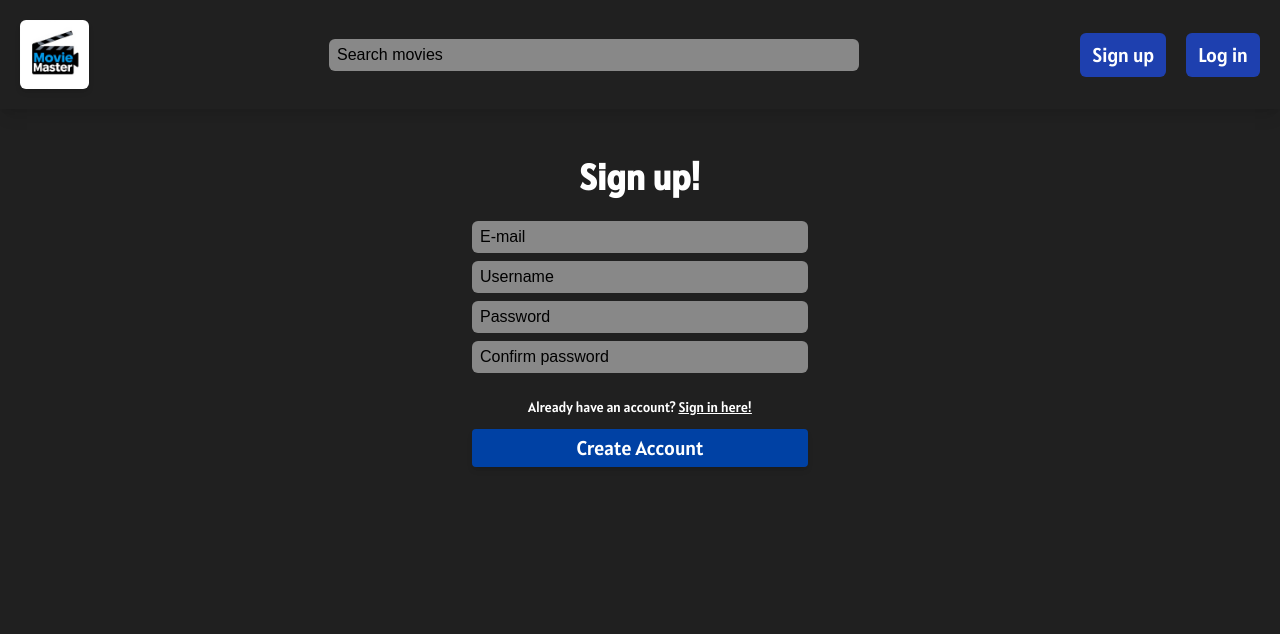
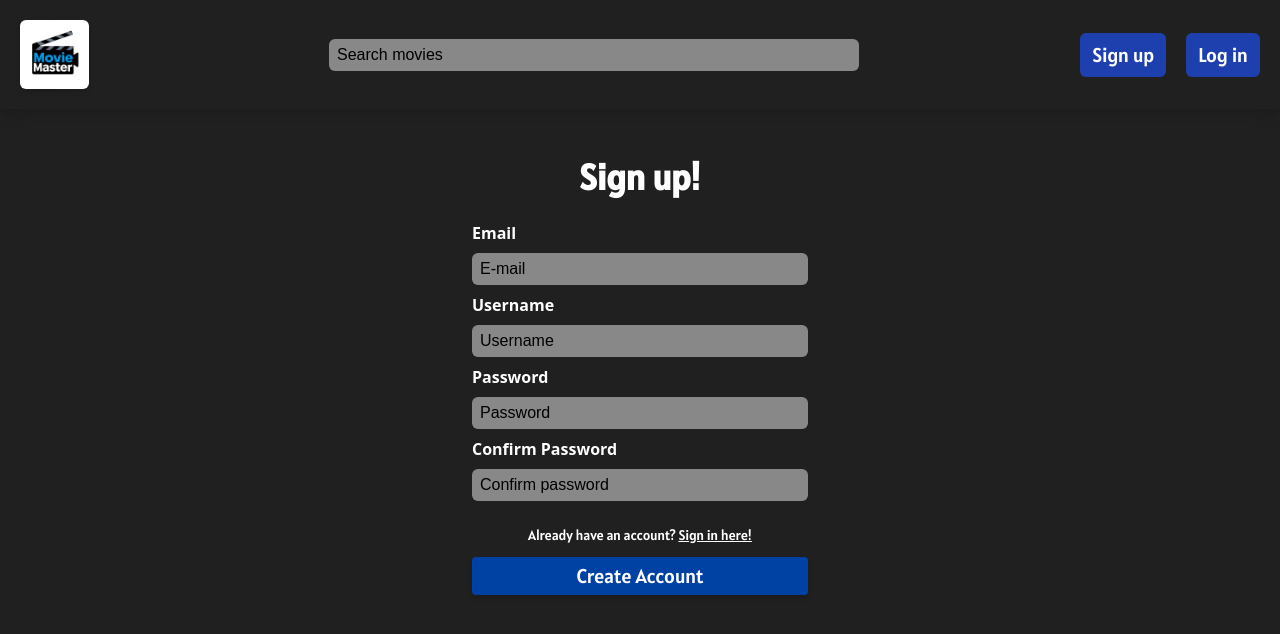
Before and after one commit to Team-Drop-Database/MovieMasters-fe, a Next.js app: page /signup in a window 1280 px wide. Shown: the top 634 px of the page. Built offline with nearby package versions, Linux system fonts and the light colour scheme; a web font is replaced by a local one.

Commit message:
feat(register): added labels to register form fields

```diff
--- a/src/app/(pages)/signup/page.tsx
+++ b/src/app/(pages)/signup/page.tsx
@@ -16,7 +16,7 @@ export default function Page() {
     const email = formData.get("email") as string;
     const username = formData.get("username") as string;
     const password = formData.get("password") as string;
-    const repeatPassword = formData.get("repeatPassword") as string;
+    const repeatPassword = formData.get("confirmPassword") as string;
 
     // Check if passwords match
     if (password !== repeatPassword) {
@@ -53,7 +53,9 @@ export default function Page() {
       <div className="w-full max-w-sm p-6 rounded-lg mt-6">
         <h1 className="text-4xl font-bold text-center mb-6">Sign up!</h1>
         <form onSubmit={handleSubmit} className="flex flex-col gap-2" ref={formRef}>
+          <label className="font-bold" htmlFor="email">Email</label>
           <input
+            id="email"
             type="email"
             name="email"
             placeholder="E-mail"
@@ -62,7 +64,9 @@ export default function Page() {
                          hover:bg-light_grey_active hover:duration-300 hover:cursor-text
                          font-[family-name:var(--font-jura)]"
           />
+          <label className="font-bold" htmlFor="username">Username</label>
           <input
+            id="username"
             name="username"
             placeholder="Username"
             minLength={5}
@@ -71,7 +75,9 @@ export default function Page() {
                          hover:bg-light_grey_active hover:duration-300 hover:cursor-text
                          font-[family-name:var(--font-jura)]"
           />
+          <label className="font-bold" htmlFor="password">Password</label>
           <input
+            id="password"
             type="password"
             name="password"
             placeholder="Password"
@@ -81,9 +87,11 @@ export default function Page() {
                          hover:bg-light_grey_active hover:duration-300 hover:cursor-text
                          font-[family-name:var(--font-jura)]"
           />
+          <label className="font-bold" htmlFor="confirmPassword">Confirm Password</label>
           <input
+            id="confirmPassword"
             type="password"
-            name="repeatPassword"
+            name="confirmPassword"
             placeholder="Confirm password"
             required
             className="outline-none placeholder-black py-1 px-2 h-fit rounded-md text-black bg-light_grey
```
